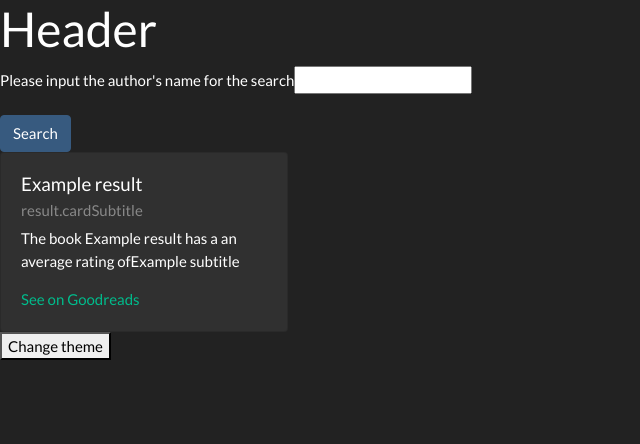
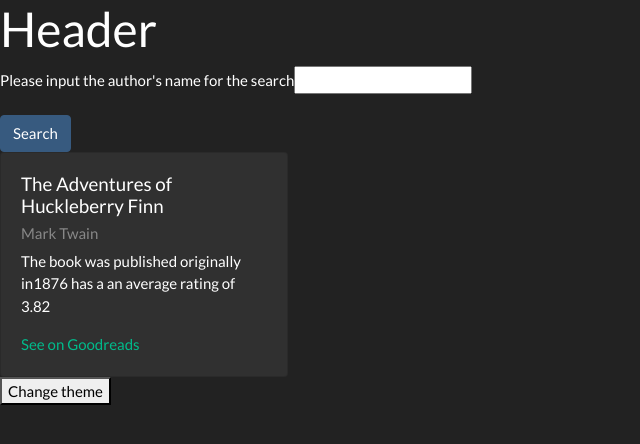
Before and after one commit to lzag/book-search, a React app: page / in a window 1280 px wide. Shown: the top 444 px of the page, without its empty margins (0-640 px from the left). Built offline with nearby package versions, Linux system fonts and the light colour scheme.

Commit message:
Adds relevant search results based on the API

```diff
--- a/src/js/components/Context.js
+++ b/src/js/components/Context.js
@@ -10,14 +10,39 @@ export class MyProvider extends Component {
       query: '',
       results: [
         {
-          cardTitle: 'Example result',
-          cardSubtitle: 'Example subtitle',
-          cardDescription: 'Example description',
-          cardId: 'Example ID',
+          id: ['1835605'],
+          books_count: ['5553'],
+          ratings_count: ['1115466'],
+          text_reviews_count: ['14881'],
+          original_publication_year: ['1876'],
+          original_publication_month: [''],
+          original_publication_day: [''],
+          average_rating: ['3.82'],
+          best_book: [
+            {
+              id: ['2956'],
+              title: ['The Adventures of Huckleberry Finn'],
+              author: [
+                {
+                  id: ['1244'],
+                  name: ['Mark Twain'],
+                },
+              ],
+              image_url: [
+                'https://i.gr-assets.com/images/S/compressed.photo.goodreads.com/books/1546096879l/2956._SX98_.jpg',
+              ],
+              small_image_url: [
+                'https://i.gr-assets.com/images/S/compressed.photo.goodreads.com/books/1546096879l/2956._SX50_.jpg',
+              ],
+            },
+          ],
         },
       ],
       dispatch: (action, query) => {
         return this.setState({ query: query });
+      },
+      updateResults: (results) => {
+        return this.setState({ results: results });
       },
     };
   }
--- a/src/js/components/Form.js
+++ b/src/js/components/Form.js
@@ -5,24 +5,38 @@ import SearchButton from './SearchButton';
 import axios from 'axios';
 import { Consumer } from './Context';
 
+const instance = axios.create({
+  baseURL: 'http://localhost:8888',
+});
 class Form extends Component {
   constructor() {
     super();
   }
-  onSubmitHandler(e, query) {
+  onSubmitHandler(e, query, updateResults) {
     e.preventDefault();
     console.log(query);
     instance
-      .get('https://jsonplaceholder.typicode.com/posts/1')
+      .post('/goodreads', {
+        method: 'GET',
+        endpoint: '/search/index.xml',
+        parameters: { q: query },
+        ['search[field]']: 'title',
+      })
       .then((results) => {
-        console.log(results);
+        const works = results.data.GoodreadsResponse.search[0].results[0].work;
+        console.log(results.data.GoodreadsResponse.search[0].results[0].work);
+        updateResults(works);
       });
   }
   render() {
     return (
       <Consumer>
         {(value) => (
-          <form onSubmit={(e) => this.onSubmitHandler(e, value.query)}>
+          <form
+            onSubmit={(e) =>
+              this.onSubmitHandler(e, value.query, value.updateResults)
+            }
+          >
             <SearchInput />
             <SearchButton />
             <SearchResults />
--- a/src/js/components/SearchResults.js
+++ b/src/js/components/SearchResults.js
@@ -8,16 +8,6 @@ const style = {
 class SearchResults extends Component {
   constructor(props) {
     super(props);
-    this.state = {
-      results: [
-        {
-          key: 12345,
-          authorName: 'Default',
-          bookTitle: 'Default',
-          bookRating: 'Default',
-        },
-      ],
-    };
   }
 
   render() {
@@ -25,26 +15,29 @@ class SearchResults extends Component {
       <Consumer>
         {(value) => (
           <React.Fragment>
-            {value.results.map((result) => (
-              <div key={result.cardId} className="card" style={style}>
+            {value.results.map((result) => {
+              let href =
+                'https://www.goodreads.com/book/show/' +
+                result.best_book[0].id[0];
+              return (
+                <div key={result.id[0]} className="card" style={style}>
                   <div className="card-body">
-                  <h5 className="card-title">{result.cardTitle}</h5>
+                    <h5 className="card-title">{result.best_book[0].title}</h5>
                     <h6 className="card-subtitle mb-2 text-muted">
-                    result.cardSubtitle
+                      {result.best_book[0].author[0].name}
                     </h6>
                     <p className="card-text">
-                    The book {result.cardTitle} has a an average rating of
-                    {result.cardSubtitle}
+                      The book was published originally in
+                      {result.original_publication_year} has a an average rating
+                      of {result.average_rating}
                     </p>
-                  <a
-                    href="https://www.goodreads.com/book/show/{result.cardId}"
-                    className="card-link"
-                  >
+                    <a href={href} className="card-link">
                       See on Goodreads
                     </a>
                   </div>
                 </div>
-            ))}
+              );
+            })}
           </React.Fragment>
         )}
       </Consumer>
```
Lines whose indentation alone changed are shown as unchanged.
